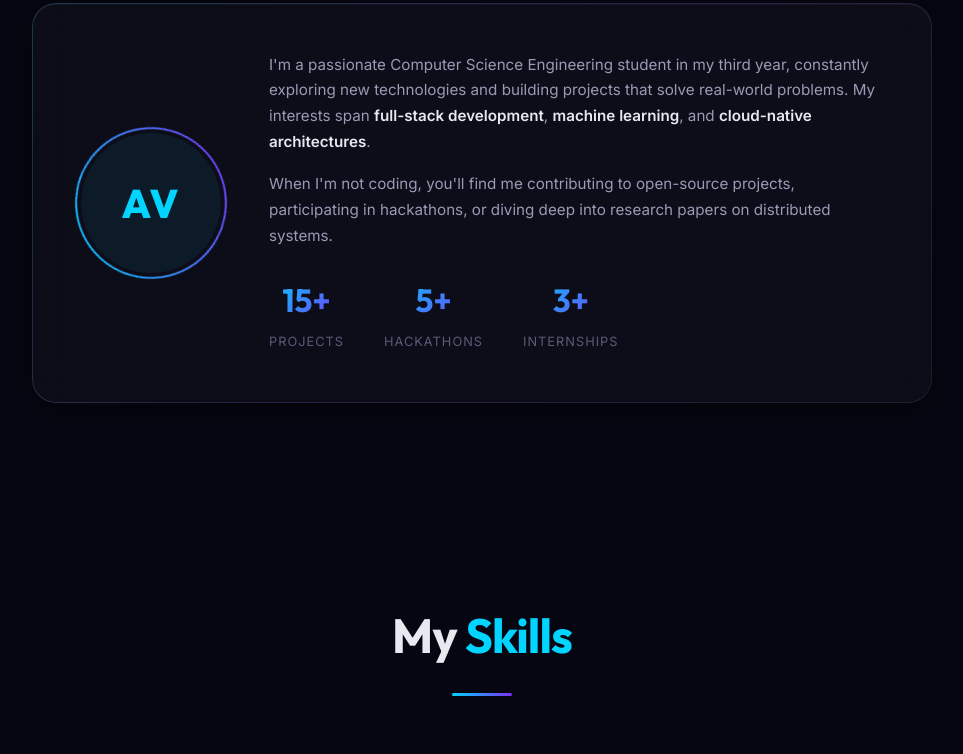
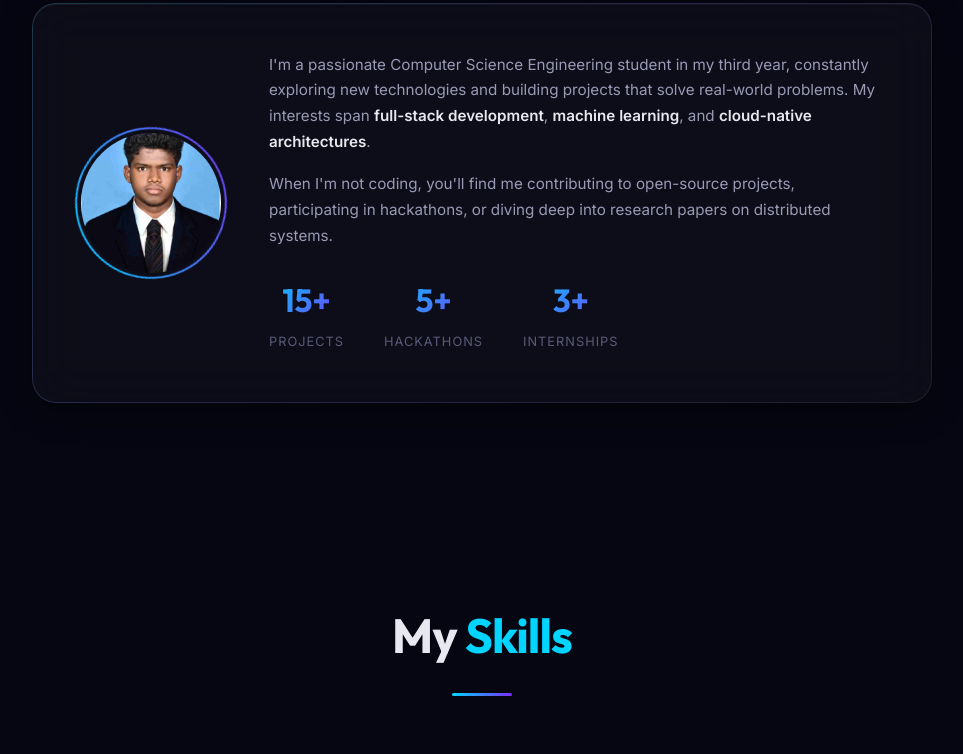
Before and after one commit to dineshkumarm181719/Portfolio, a plain HTML site: page index.html in a window 1280 px wide. Shown: the part 1058-1812 px from the top of the page, without its empty margins (158-1121 px from the left). Drawn offline with Linux system fonts and the light colour scheme.

Commit message:
Updated project

```diff
--- a/index.css
+++ b/index.css
@@ -361,18 +361,12 @@ section {
   mask-composite: exclude;
   animation: spinSlow 8s linear infinite;
 }
-.avatar-placeholder {
+.avatar-img {
   width: 140px; height: 140px;
   border-radius: 50%;
-  display: flex;
-  align-items: center;
-  justify-content: center;
-  font-family: var(--font-heading);
-  font-size: 2.5rem;
-  font-weight: 800;
-  color: var(--accent-cyan);
-  background: rgba(0,212,255,.06);
-  letter-spacing: 2px;
+  object-fit: cover;
+  position: relative;
+  z-index: 1;
 }
 
 .about-text p {
--- a/index.html
+++ b/index.html
@@ -22,7 +22,7 @@
 
   <!-- ===== Navigation ===== -->
   <nav id="navbar">
-    <a href="#hero" class="nav-logo">AV<span class="accent">.</span></a>
+    <a href="#hero" class="nav-logo">DK<span class="accent">.</span></a>
     <ul class="nav-links">
       <li><a href="#about">About</a></li>
       <li><a href="#skills">Skills</a></li>
@@ -64,7 +64,7 @@
     <div class="glass-card about-card reveal float" data-parallax="0.02">
       <div class="about-avatar">
         <div class="avatar-ring"></div>
-        <div class="avatar-placeholder">AV</div>
+        <img src="profile.png" alt="Dinesh Kumar M" class="avatar-img" />
       </div>
       <div class="about-text">
         <p>
@@ -270,22 +270,16 @@
   <footer>
     <p>Designed &amp; Built by <span class="accent">DINESH KUMAR M</span> &copy; 2026</p>
     <div class="footer-links">
-      <a href="#" aria-label="GitHub">
+      <a href="https://github.com/dineshkumarm181719" aria-label="GitHub">
         <svg width="20" height="20" viewBox="0 0 24 24" fill="currentColor">
           <path
             d="M12 .5C5.65.5.5 5.65.5 12c0 5.09 3.29 9.4 7.86 10.93.58.1.79-.25.79-.56v-1.97c-3.2.7-3.87-1.54-3.87-1.54-.52-1.34-1.28-1.7-1.28-1.7-1.04-.71.08-.7.08-.7 1.15.08 1.76 1.18 1.76 1.18 1.02 1.76 2.69 1.25 3.34.96.1-.74.4-1.25.73-1.54-2.55-.29-5.24-1.28-5.24-5.7 0-1.26.45-2.29 1.18-3.1-.12-.29-.51-1.47.11-3.06 0 0 .97-.31 3.17 1.18a10.9 10.9 0 0 1 5.8 0c2.2-1.49 3.17-1.18 3.17-1.18.63 1.59.24 2.77.12 3.06.74.81 1.18 1.84 1.18 3.1 0 4.43-2.69 5.41-5.26 5.7.42.36.79 1.06.79 2.14v3.17c0 .31.21.67.8.56A11.5 11.5 0 0 0 23.5 12C23.5 5.65 18.35.5 12 .5z" />
         </svg>
       </a>
-      <a href="#" aria-label="LinkedIn">
+      <a href="https://www.linkedin.com/in/dinesh-kumar-m-b4aa71320" aria-label="LinkedIn">
         <svg width="20" height="20" viewBox="0 0 24 24" fill="currentColor">
           <path
             d="M20.45 20.45h-3.56v-5.57c0-1.33-.02-3.04-1.85-3.04-1.85 0-2.14 1.45-2.14 2.94v5.67H9.34V9h3.41v1.56h.05c.48-.9 1.64-1.85 3.37-1.85 3.6 0 4.27 2.37 4.27 5.46v6.28zM5.34 7.43a2.07 2.07 0 1 1 0-4.14 2.07 2.07 0 0 1 0 4.14zM7.12 20.45H3.56V9h3.56v11.45zM22.22 0H1.77C.79 0 0 .77 0 1.73v20.54C0 23.23.79 24 1.77 24h20.45c.98 0 1.78-.77 1.78-1.73V1.73C24 .77 23.2 0 22.22 0z" />
-        </svg>
-      </a>
-      <a href="#" aria-label="Twitter/X">
-        <svg width="20" height="20" viewBox="0 0 24 24" fill="currentColor">
-          <path
-            d="M18.9 1.15h3.68l-8.04 9.19L24 22.85h-7.4l-5.8-7.58-6.63 7.58H.49l8.6-9.83L0 1.15h7.59l5.24 6.93 6.07-6.93zm-1.3 19.5h2.04L6.48 3.24H4.3l13.3 17.41z" />
         </svg>
       </a>
     </div>
```
Also changed, not shown: index.js (line endings or trailing spaces), profile.png (added).
